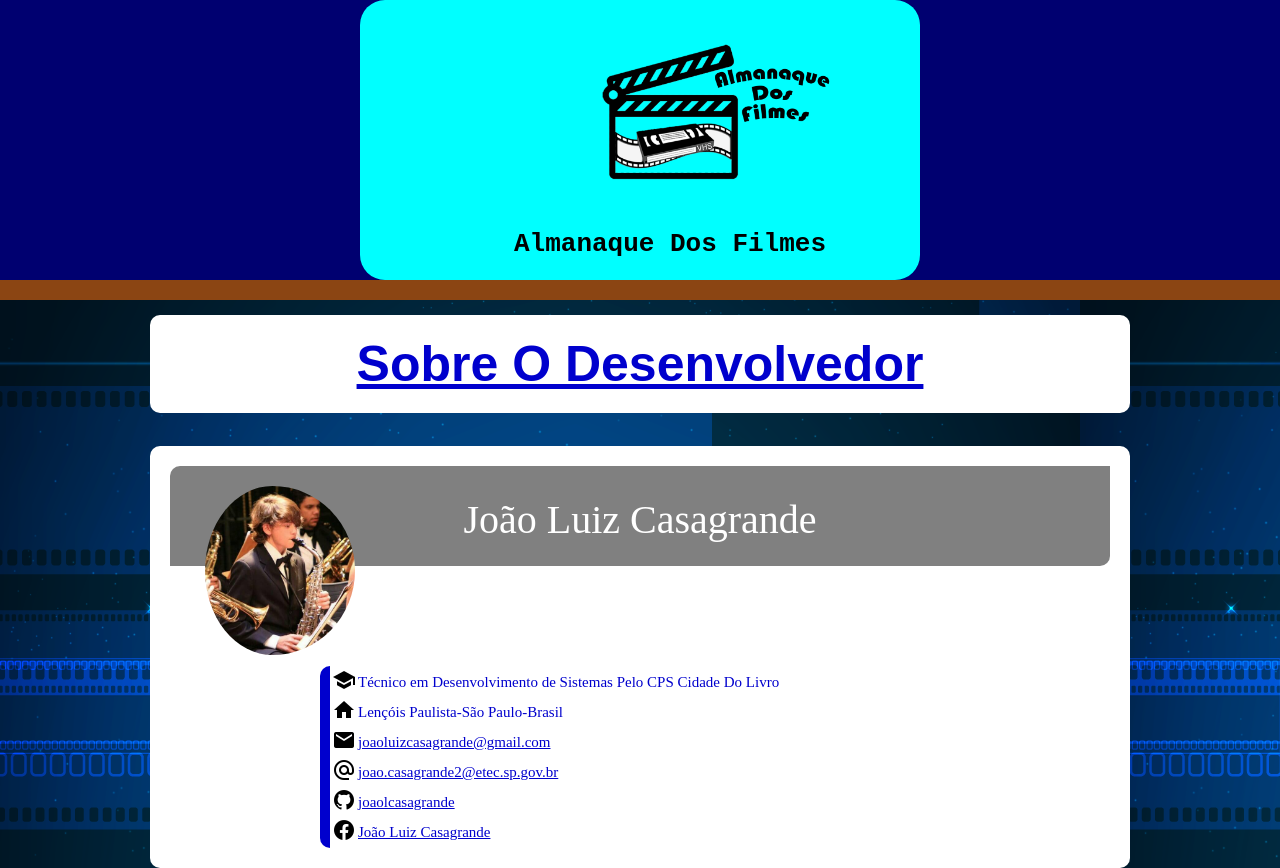
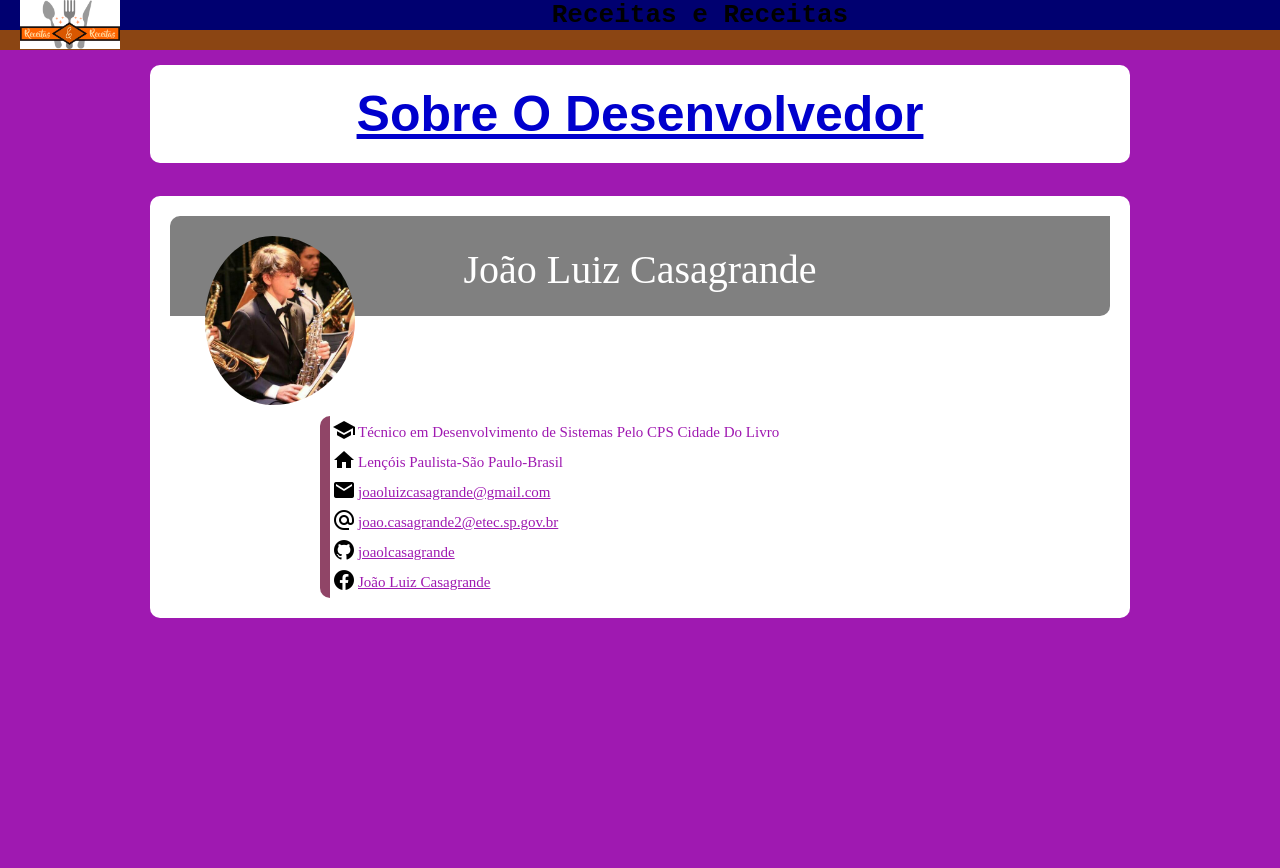
Before and after one commit to JoaoLCasagrande/AulasPWI, a plain HTML site: page Aula_07-05-2020/Sobre-o-desenvolvedor.html in a window 1280 px wide. After the commit the page ends 800 px from the top, so only its background shows below. Drawn offline with Linux system fonts and the light colour scheme.

Commit message:
06/07/2020

```diff
--- a/Aula_07-05-2020/Sobre-o-desenvolvedor.html
+++ b/Aula_07-05-2020/Sobre-o-desenvolvedor.html
@@ -17,24 +17,15 @@
                 background-color: rgb(0, 0, 112);
             }
 
-            .topo{
-                background-color: #00ffff;
-                height: 280px;
-                text-align: center;
-                border-radius: 25px;
-                margin-left: 360px;
-                margin-right: 360px;
-            }
-
             #logo{
                 height: auto;
                 width: 100%;
             }
 
             .esp_logo{
-                width: 400px;
-                margin-left: 110px;
-                margin-right: 250px;
+                width: 100px;
+                margin-left: 20px;
+                float: left;
             }
 
             .barra_embaixo{
@@ -107,7 +98,7 @@
             .dados_desenv{
                 margin-top: 100px;
 
-                border-left: 10px solid #0000CD;
+                border-left: 10px solid #904567;
 
                 margin-left: 150px;
                 border-top-left-radius: 10px;
@@ -115,8 +106,16 @@
             }
 
             .inform{
-                color: #0000CD;
+                color: #9f19b1;
                 font-size: 15px;
+            }
+
+            .titulo{
+                text-align: center;
+            }
+
+            body{
+                background-color: #9f19b1;
             }
         </style>
 
@@ -124,13 +123,15 @@
 
 
 
-    <body background="../Projects/imgs/Background.png">
+    <body>
         <header>
-        <div class="topo">
             <div class="esp_logo">
-                <img id="logo" src="../Projects/imgs/Logo_site.png" alt="Logo do site"> <h1 style="font-family:monospace;">Almanaque Dos Filmes</h1>
+                <img id="logo" src="../Aula_07-05-2020/img/logo.png" alt="Logo do site">
             </div>
-        </div>
+
+            <div class="titulo">
+                <h1 style="font-family:monospace;">Receitas e Receitas</h1>
+            </div>
         <div class="barra_embaixo"></div>
         </header>
 
```
